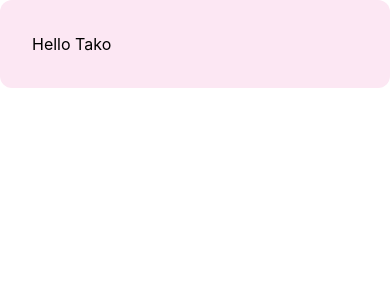
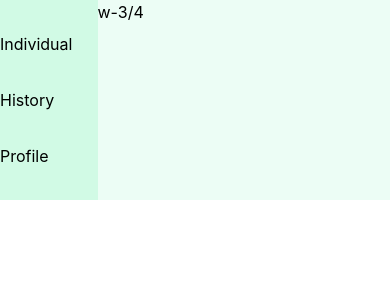
Before and after one commit to Fahlalla/workingrecord-fe, a React (Create React App) app: page / in a window 390 px wide. Shown: the top 300 px of the page. Built offline with nearby package versions, Linux system fonts and the light colour scheme.

Commit message:
create Hamburger bar on Homepage

```diff
--- a/src/page/Home.js
+++ b/src/page/Home.js
@@ -1,4 +1,13 @@
 const Home = () => {
-    return <div className="md:flex bg-pink-100 rounded-xl p-8 md:p-0" > Hello Tako </div>;
-  };
-  export default Home;
+  return (
+    <div className="flex ...">
+      <div className="w-1/4 mx- bg-green-100">
+        <div className="my-8"> Individual</div>
+        <div className="my-8">History</div>
+        <div className="my-8" >Profile</div>
+      </div>
+      <div className="w-3/4 bg-green-50">w-3/4</div>
+    </div>
+  );
+};
+export default Home;
```
